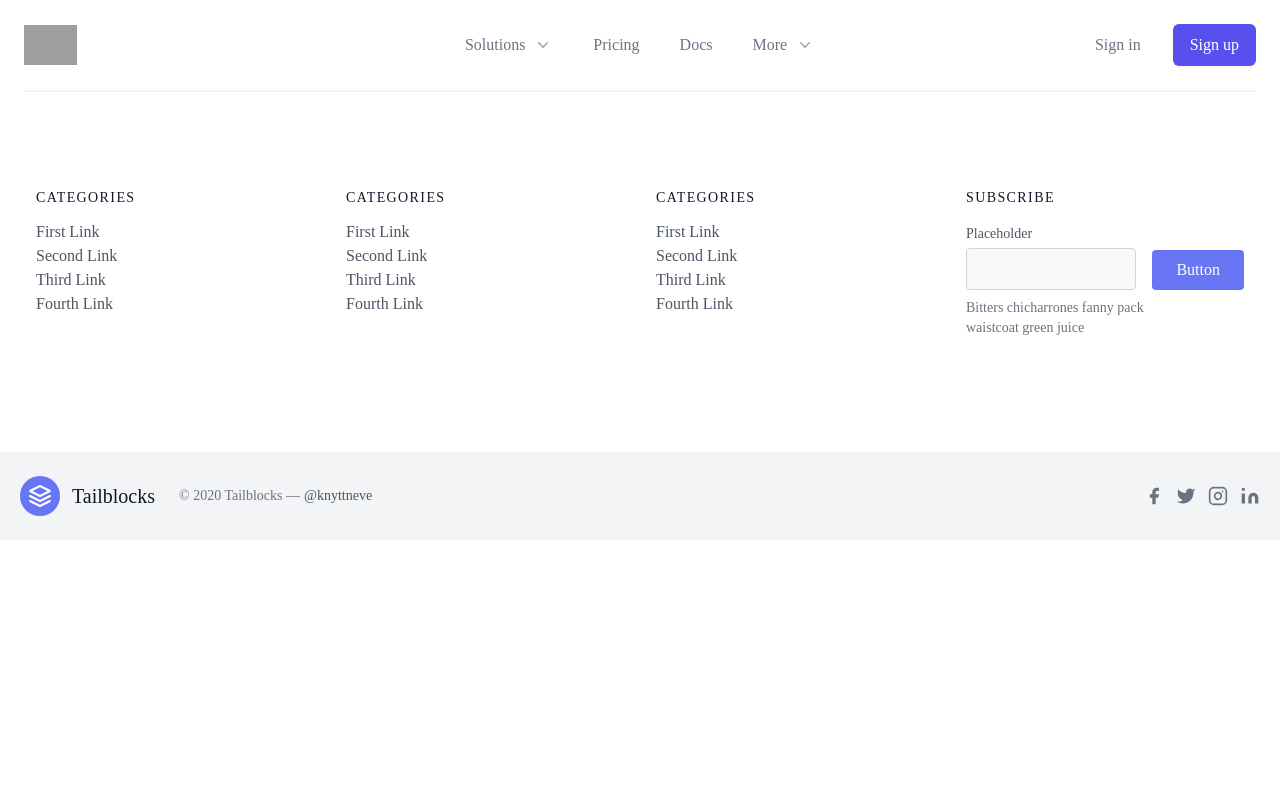
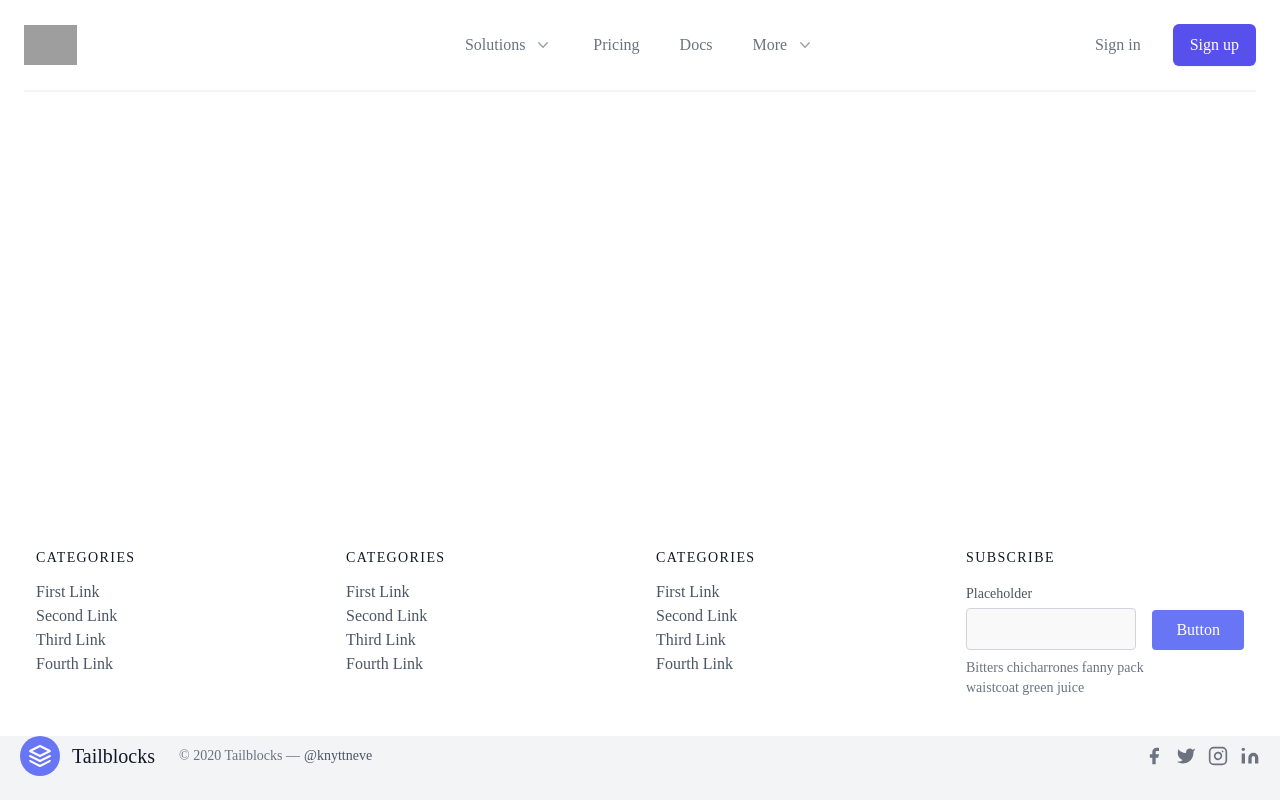
Before and after one commit to Devang-Shah-49/frontend-boilerplate, a React (Create React App) app: page / in a window 1280 px wide. Built offline with nearby package versions, Linux system fonts and the light colour scheme; grey boxes are pictures that could not be loaded; a web font is replaced by a local one.

Commit message:
adjusted footer

```diff
--- a/src/components/footer.js
+++ b/src/components/footer.js
@@ -2,9 +2,9 @@ import React from 'react';
 
 export default function Footer() {
     return (
-      <div>
+      <div style={{ maxWidth: "100%", position:"absolute", left:0, bottom:0, right:0 }}>
         <footer class="text-gray-600 body-font">
-            <div class="container px-5 py-24 mx-auto">
+            <div class="container px-5 pb-5 mx-auto">
                 <div class="flex flex-wrap md:text-left text-center order-first">
                 <div class="lg:w-1/4 md:w-1/2 w-full px-4">
                     <h2 class="title-font font-medium text-gray-900 tracking-widest text-sm mb-3">CATEGORIES</h2>
@@ -75,7 +75,7 @@ export default function Footer() {
                 </div>
             </div>
             <div class="bg-gray-100">
-                <div class="container px-5 py-6 mx-auto flex items-center sm:flex-row flex-col">
+                <div class="container px-5 pb-6 mx-auto flex items-center sm:flex-row flex-col">
                 <a class="flex title-font font-medium items-center md:justify-start justify-center text-gray-900">
                     <svg xmlns="http://www.w3.org/2000/svg" fill="none" stroke="currentColor" stroke-linecap="round" stroke-linejoin="round" stroke-width="2" class="w-10 h-10 text-white p-2 bg-indigo-500 rounded-full" viewBox="0 0 24 24">
                     <path d="M12 2L2 7l10 5 10-5-10-5zM2 17l10 5 10-5M2 12l10 5 10-5"></path>
```
